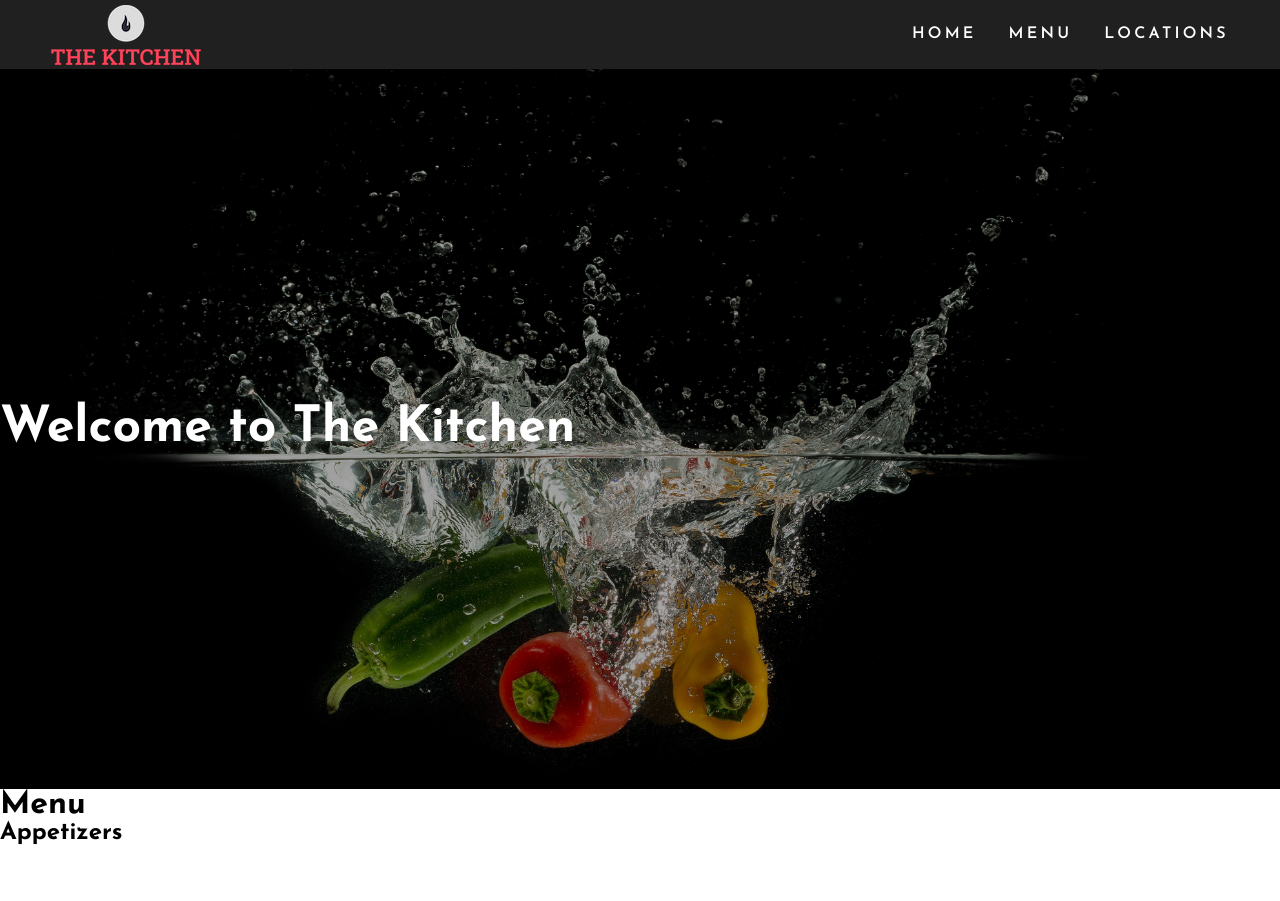
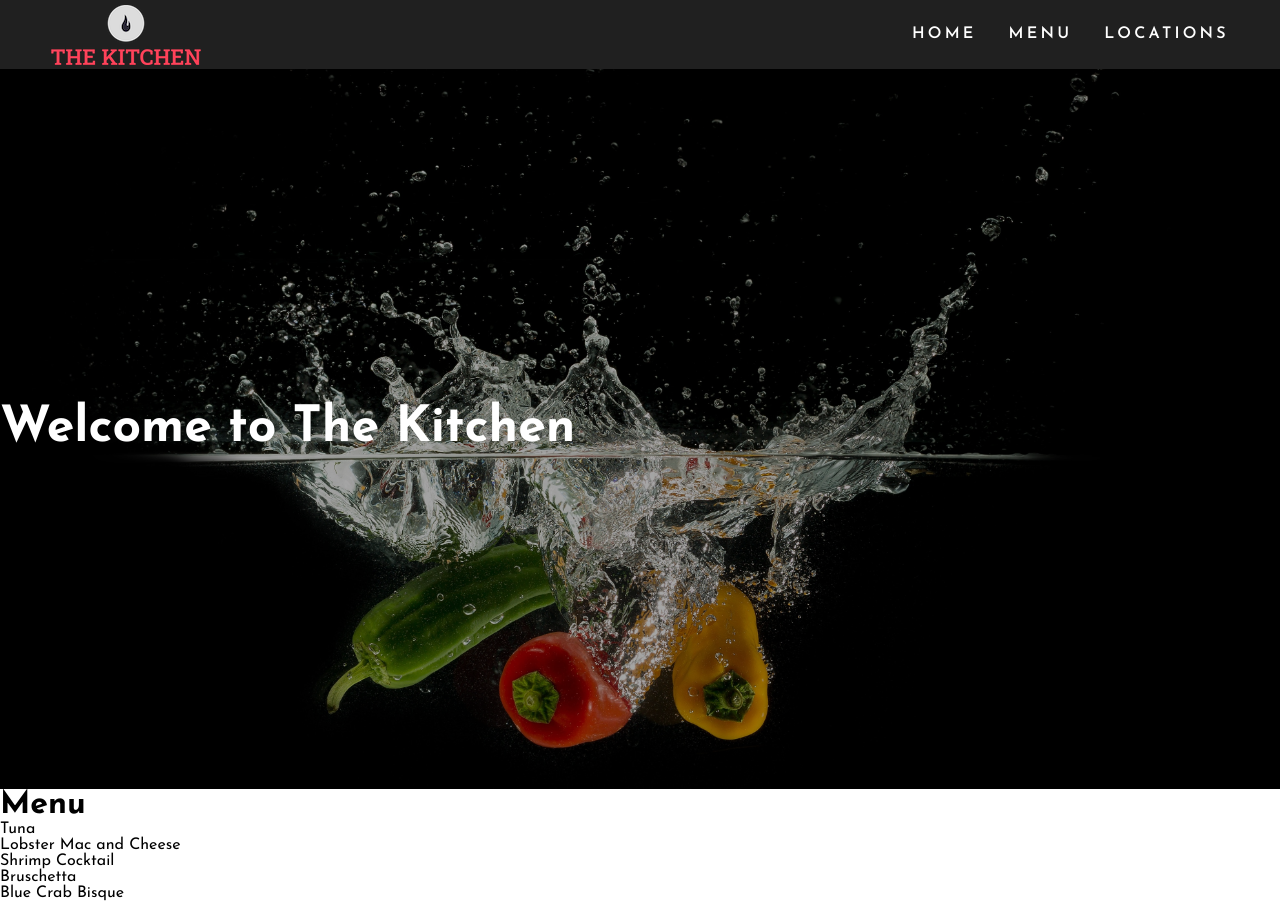
Before and after one commit to BrandonHart1/react-kitchen, a React (Create React App) app: page / in a window 1280 px wide. Before the commit the page ends 845 px from the top, so only its background shows below. Built offline with nearby package versions, Linux system fonts and the light colour scheme; the HTML template or start-up script is replaced by a standard one; a web font is replaced by a local one.

Commit message:
Adding Menu Items

```diff
--- a/src/components/Hero.jsx
+++ b/src/components/Hero.jsx
@@ -1,6 +1,7 @@
 import React from 'react';
 import styled from 'styled-components';
 import peppers_background from '../assets/peppers_background.jpg';
+import data from '../data/data';
 // import filet_fries from '../assets/filet_fries.jpg';
 
 const Hero = () => {
@@ -18,7 +19,11 @@ const Hero = () => {
       </Section>
       <div>
         <h1>Menu</h1>
-        <h2>Appetizers</h2>
+        {data.items.map((item) => (
+          <div>
+            <p>{item.name}</p>
+          </div>
+        ))}
       </div>
     </>
   );
--- a/src/data/MenuData.jsx
+++ b/src/data/data.jsx
@@ -1,8 +1,8 @@
 import React from 'react';
-import styled from 'styled-components';
+// import styled from 'styled-components';
 
-export default function MenuData() {
-  const data = [
+const data = {
+  items: [
     {
       name: 'Tuna',
       price: '15',
@@ -48,5 +48,7 @@ export default function MenuData() {
       price: '',
       description: '',
     },
-  ];
-}
+  ],
+};
+
+export default data;
```
Also changed, not shown: src/data/AppetizerData.jsx (deleted).
